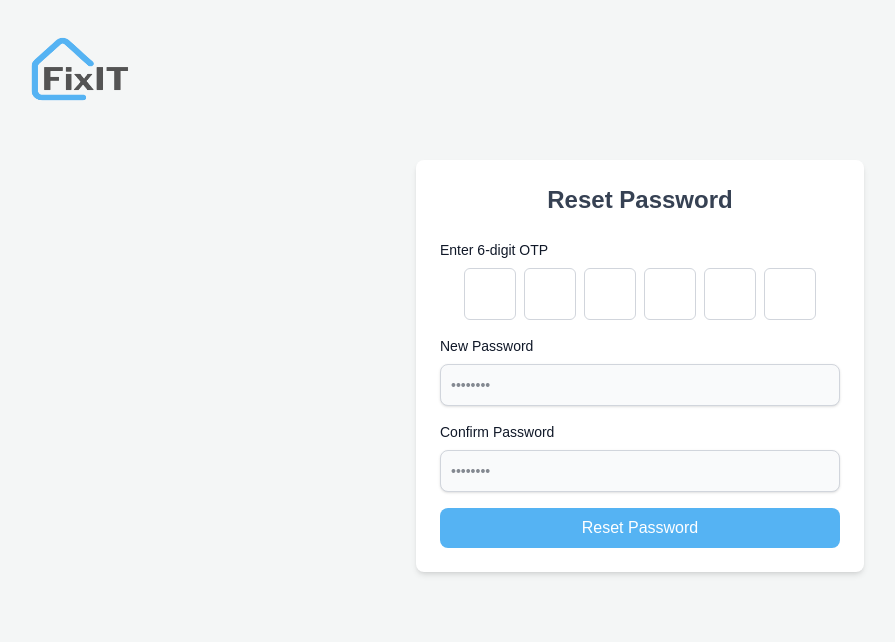
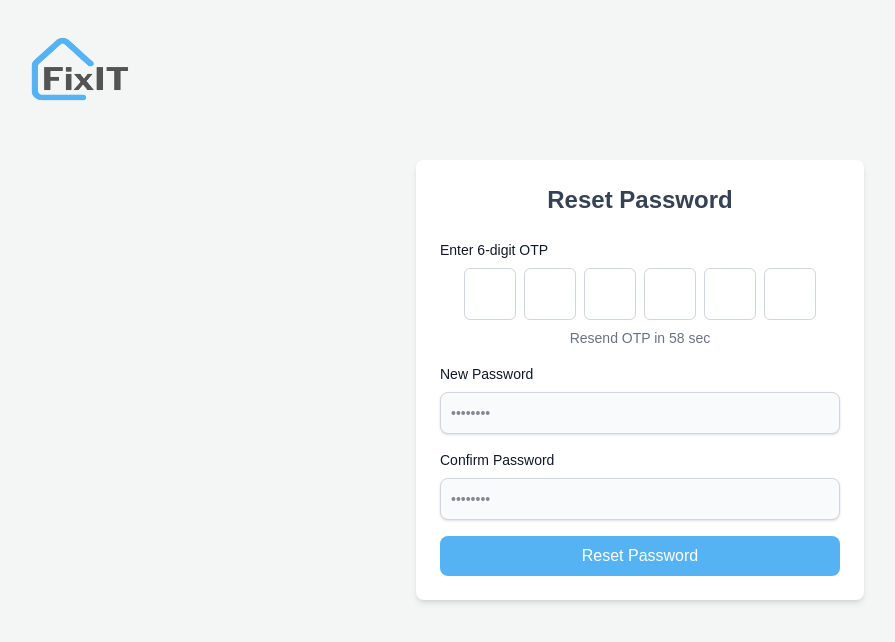
Before and after one commit to mxrxxsv/Bluehat-Backend, a React (Vite) app in the folder frontend/: page /forgetpass in a window 1280 px wide. Both pictures are taken after typing "name@example.com" into the empty fields and a click on the button "Send OTP". Shown: the top 642 px of the page, without its empty margins (0-895 px from the left). Built offline with nearby package versions, Linux system fonts and the light colour scheme.

Commit message:
Updating Footer opPages and Adding resend in otp

```diff
--- a/frontend/src/Pages/ForgetPass.jsx
+++ b/frontend/src/Pages/ForgetPass.jsx
@@ -1,4 +1,4 @@
-import { useState, useRef } from "react";
+import { useState, useRef, useEffect } from "react";
 
 const ForgetPass = () => {
     const [step, setStep] = useState(1);
@@ -8,15 +8,35 @@ const ForgetPass = () => {
     const [confirmPassword, setConfirmPassword] = useState("");
     const [otpError, setOtpError] = useState("");
     const otpRefs = useRef([]);
+    const VALID_OTP = "123456";
 
-    // const VALID_OTP = "123456";
+    const [resendTimer, setResendTimer] = useState(60);
+    const timerRef = useRef(null);
+
+    useEffect(() => {
+        if (step === 2 && resendTimer > 0) {
+            timerRef.current = setTimeout(() => {
+                setResendTimer((prev) => prev - 1);
+            }, 1000);
+        }
+
+        return () => clearTimeout(timerRef.current);
+    }, [resendTimer, step]);
 
     const handleSendOTP = (e) => {
         e.preventDefault();
         if (email) {
             console.log(`OTP sent to ${email}`);
             setStep(2);
+            setResendTimer(60);
         }
+    };
+
+    const handleResendOTP = () => {
+        console.log(`Resent OTP to ${email}`);
+        setOtp(Array(6).fill(""));
+        setOtpError("");
+        setResendTimer(60);
     };
 
     const handleOtpChange = (index, value) => {
@@ -24,7 +44,7 @@ const ForgetPass = () => {
         const newOtp = [...otp];
         newOtp[index] = value;
         setOtp(newOtp);
-        setOtpError(""); // Clear error as they type
+        setOtpError("");
 
         if (value && index < 5) {
             otpRefs.current[index + 1].focus();
@@ -46,7 +66,6 @@ const ForgetPass = () => {
         }
 
         setOtpError("");
-
         console.log(`Password reset for ${email} with OTP: ${enteredOtp}`);
         alert("Password changed successfully!");
         setStep(1);
@@ -99,6 +118,19 @@ const ForgetPass = () => {
                             {otpError && (
                                 <p className="text-sm text-red-500 mt-2 text-center">{otpError}</p>
                             )}
+                            <div className="text-center mt-2">
+                                {resendTimer > 0 ? (
+                                    <p className="text-sm text-gray-500">Resend OTP in {resendTimer} sec</p>
+                                ) : (
+                                    <button
+                                        type="button"
+                                        onClick={handleResendOTP}
+                                        className="text-sm text-blue-500 hover:underline"
+                                    >
+                                        Resend OTP
+                                    </button>
+                                )}
+                            </div>
                         </div>
 
                         <div>
--- a/frontend/src/components/Footer.jsx
+++ b/frontend/src/components/Footer.jsx
@@ -4,7 +4,7 @@ const Footer = () => {
     const location = useLocation();
     const currentPath = location.pathname;
 
-    const authPages = ["/home", "/"];
+    const authPages = ["/home"];
     const opPages = [
         "/signup",
         "/login",
@@ -12,8 +12,14 @@ const Footer = () => {
         "/clientsignup",
         "/forgetpass",
         "/workerquestion",
+        "/chat",
+        "/find-workers",
+        "/find-work",
+        "/worker/:id",
+        "/ads",
+
+
     ];
-
     if (opPages.includes(currentPath)) return null;
 
     return (
```
